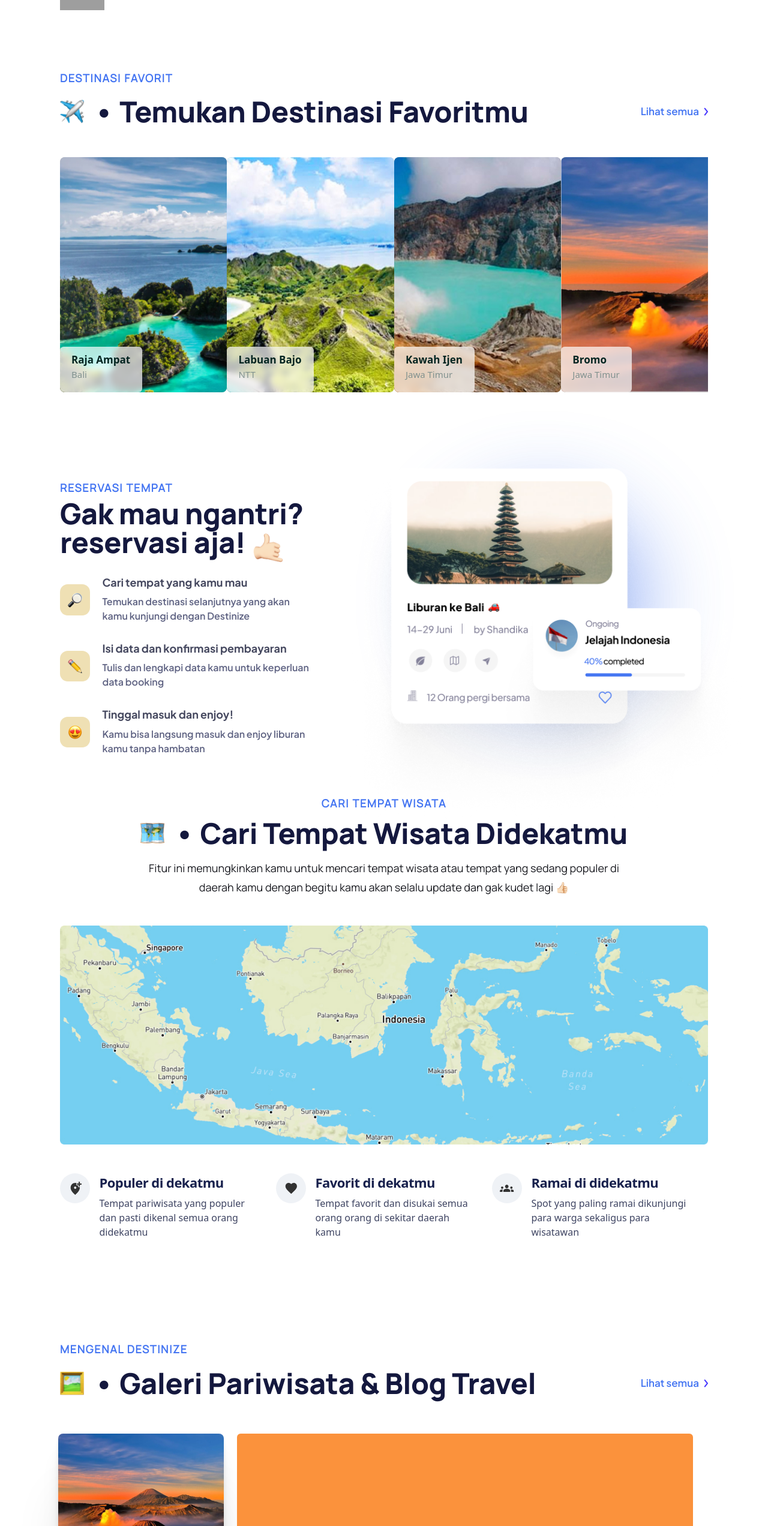
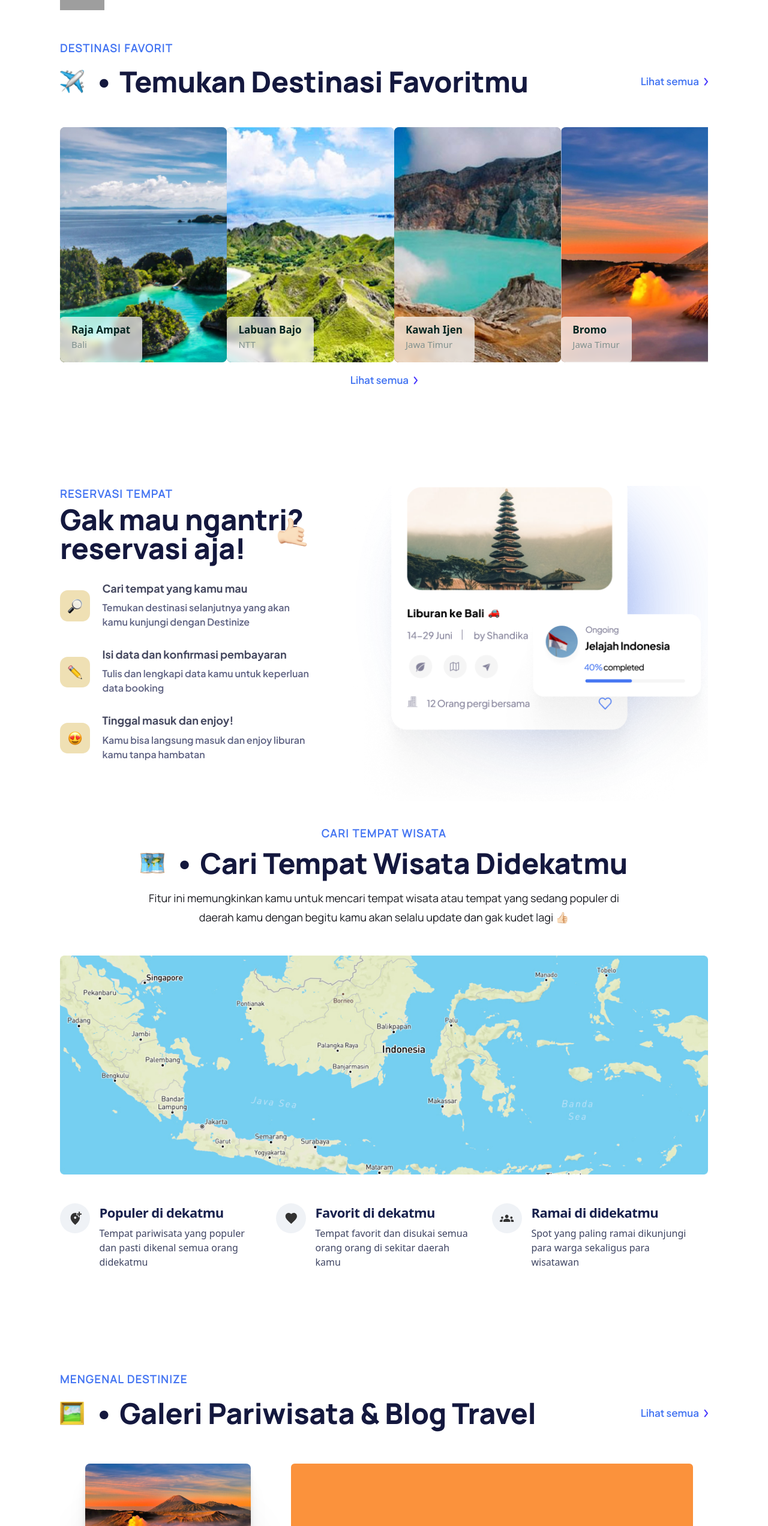
Before and after one commit to sydalfhi/destinize, a React (Vite) app: page / in a window 1280 px wide. Shown: the part 242-2786 px from the top of the page at 60% size. Built offline with nearby package versions, Linux system fonts and the light colour scheme; grey boxes are pictures that could not be loaded.

Commit message:
perbaikan responsive

```diff
--- a/src/assets/css/components.css
+++ b/src/assets/css/components.css
@@ -1,5 +1,5 @@
 .card {
-  @apply min-w-[230px] xl:min-w-[278.462px] max-w-[280.462px] h-[325px] xl:h-[392.365px] rounded-lg bg-[#c4c3c3] overflow-hidden relative;
+  @apply min-w-[180px] min-[375px]:w-[220px] xl:min-w-[278.462px] max-w-[280.462px] h-[245px] min-[375px]:h-[255px] xl:h-[392.365px] rounded-lg bg-[#c4c3c3] overflow-hidden relative;
 }
 .card-banner {
   @apply xl:max-w-[149.367px] h-[76.182px] bg-white/70 backdrop-blur-[5px]  rounded-md p-[9px_20px_7px_19px] absolute z-10 bottom-0 left-0;
@@ -27,22 +27,22 @@
 }
 
 .blog-card {
-  @apply w-[295px] xl:w-[276px] rounded-tl-lg rounded-bl-lg rounded-br-lg rounded-tr-lg overflow-hidden shadow-[0px_2.767px_2.214px_0px_rgba(0,0,0,0.02),0px_6.65px_5.32px_0px_rgba(0,0,0,0.03),0px_12.522px_10.017px_0px_rgba(0,0,0,0.04),0px_22.336px_17.869px_0px_rgba(0,0,0,0.04),0px_41.778px_33.422px_0px_rgba(0,0,0,0.05),0px_100px_80px_0px_rgba(0,0,0,0.07)];
+  @apply w-[276px] xl:w-[276px] rounded-tl-lg rounded-bl-lg rounded-br-lg rounded-tr-lg overflow-hidden shadow-[0px_2.767px_2.214px_0px_rgba(0,0,0,0.02),0px_6.65px_5.32px_0px_rgba(0,0,0,0.03),0px_12.522px_10.017px_0px_rgba(0,0,0,0.04),0px_22.336px_17.869px_0px_rgba(0,0,0,0.04),0px_41.778px_33.422px_0px_rgba(0,0,0,0.05),0px_100px_80px_0px_rgba(0,0,0,0.07)];
 }
 .blog-card-date {
-  @apply text-[#BDBDBD] text-sm font-semibold leading-6 tracking-[0.2px];
+  @apply text-[#BDBDBD] text-[10px] lg:text-sm font-semibold leading-6 tracking-[0.2px];
   font-family: "Plus Jakarta Sans";
 }
 .blog-card-title {
-  @apply text-[#252B42] text-base font-bold leading-6 tracking-[0.1px];
+  @apply text-[#252B42]  text-[13px] lg:text-base font-bold leading-6 tracking-[0.1px];
   font-family: "Plus Jakarta Sans";
 }
 .blog-card-desk {
-  @apply text-[color:var(--second-text-color,#737373)] text-sm not-italic font-semibold leading-6 tracking-[0.2px];
+  @apply text-[#737373] text-[10px] lg:text-sm not-italic font-semibold leading-6 tracking-[0.2px];
   font-family: "Plus Jakarta Sans";
 }
 .blog-card-show-more {
-  @apply text-[color:var(--primary-color,#23A6F0)] text-sm not-italic font-semibold leading-6 tracking-[0.2px];
+  @apply text-[#23A6F0] text-[10px] lg:text-sm not-italic font-semibold leading-6 tracking-[0.2px];
   font-family: "Plus Jakarta Sans";
 }
 
@@ -62,3 +62,7 @@
   @apply text-[#FFF] text-base  font-semibold leading-6 tracking-[0.2px] mt-[15px];
   font-family: Montserrat;
 }
+
+section {
+  @apply overflow-x-hidden;
+}
--- a/src/layout/FavoriteDestination.jsx
+++ b/src/layout/FavoriteDestination.jsx
@@ -31,7 +31,7 @@ const FavoriteDestination = () => {
   ];
 
   return (
-    <section className="mt-[100px]">
+    <section className="mt-[50px] ">
       <p className="label-header md:mb-3 xl:mb-[13px]">DESTINASI FAVORIT</p>
 
       <div className="flex justify-between items-center ">
@@ -73,6 +73,15 @@ const FavoriteDestination = () => {
           </div>
         ))}
       </div>
+
+      <div className=" grid place-items-center">
+        <a href="#" className="link flex space-x-1 xl:space-x-2 items-center">
+          <span>Lihat semua</span>
+          <span>
+            <img src={ArrowIcon} alt="arrowIcon" className="w-full" />
+          </span>
+        </a>
+      </div>
     </section>
   );
 };
--- a/src/layout/FindPlace.jsx
+++ b/src/layout/FindPlace.jsx
@@ -33,7 +33,7 @@ const FindPlace = () => {
   ];
 
   return (
-    <section>
+    <section className="mt-[40px]">
       <p className="label-header md:mb-3 xl:mb-[13px] text-center">
         CARI TEMPAT WISATA
       </p>
--- a/src/layout/Gallery.jsx
+++ b/src/layout/Gallery.jsx
@@ -19,7 +19,7 @@ const Gallery = () => {
             • Galeri Pariwisata & Blog Travel
           </h3>
         </div>
-        <div>
+        <div className="hidden lg:block">
           <a href="#" className="link flex space-x-1 xl:space-x-2 items-center">
             <span>Lihat semua</span>
             <span>
@@ -33,11 +33,15 @@ const Gallery = () => {
         </div>
       </div>
 
-      <div className="grid grid-cols-12 xl:mt-[54px]">
-        <div className="col-span-12 xl:col-span-3 justify-self-center">
-          <div className="blog-card ">
-            <img src={BromoCover} alt="bromocover" />
-            <div className=" px-[25px] py-5 flex flex-col space-y-[15px] ">
+      <div className="grid grid-cols-12 mt-[10px] xl:mt-[54px]">
+        <div className="order-2 md:order-1 col-span-12 md:col-span-4 justify-self-center">
+          <div className="blog-card bg-white md:scale-[.85] min-[884px]:scale-100 ">
+            <img
+              src={BromoCover}
+              alt="bromocover"
+              className="w-full h-[125px] object-cover"
+            />
+            <div className=" px-[25px] py-2 lg:py-5 flex flex-col space-y-1 lg:space-y-[15px] ">
               <p className="blog-card-date">22 Februari 2022</p>
               <p className="blog-card-title">
                 Tips naik gunung Bromo Biar gak capek cyin 😥😛
@@ -52,12 +56,12 @@ const Gallery = () => {
           </div>
         </div>
 
-        <div className="col-span-12 xl:col-span-9   px-[25px] my-5 lg:my-0">
+        <div className="order-1 md:order-2  col-span-12 md:col-span-8   px-5 lg:px-[25px] my-5 min-[884px]:my-0">
           <div className="bg-orange-400 rounded-md aspect-video w-full"></div>
         </div>
       </div>
 
-      <div className="xl:mt-[37px] w-full   h-[208px] relative pr-[25px]">
+      <div className=" mt-[37px] w-full   max-h-[208px] relative pr-[25px] overflow-hidden">
         <img src={BannerBlog} alt="" className="relative z-0 w-full" />
         <div className="blog-card-banner">
           <h1 className="blog-card-banner-title">
--- a/src/layout/OnlineReservaced.jsx
+++ b/src/layout/OnlineReservaced.jsx
@@ -26,7 +26,7 @@ const OnlineReservaced = () => {
   ];
 
   return (
-    <section className="mt-[80px] xl:mt-[146px]  grid grid-cols-1 lg:grid-cols-2 ">
+    <section className="mt-[60px] xl:mt-[146px]  grid grid-cols-1 lg:grid-cols-2 overflow-hidden ">
       <div>
         <p className="label-header  md:mb-3 xl:mb-[13px]">RESERVASI TEMPAT</p>
 
@@ -36,7 +36,7 @@ const OnlineReservaced = () => {
               <p className=" relative z-0 leading-[60px] min-[360px]:text-[20px] min-[428px]:text-[25px]  md:text-[36px] xl:text-5xl ">
                 Gak mau ngantri? reservasi aja!
               </p>
-              <span className="hidden md:inline absolute  top-14 right-5  xl:right-32 -translate-x-10  z-20 min-w-11">
+              <span className="hidden md:inline absolute  top-5 -right-20  xl:right-32   z-20 min-w-11">
                 <img
                   src={AnjayIcon}
                   alt="planeIcon"
```
